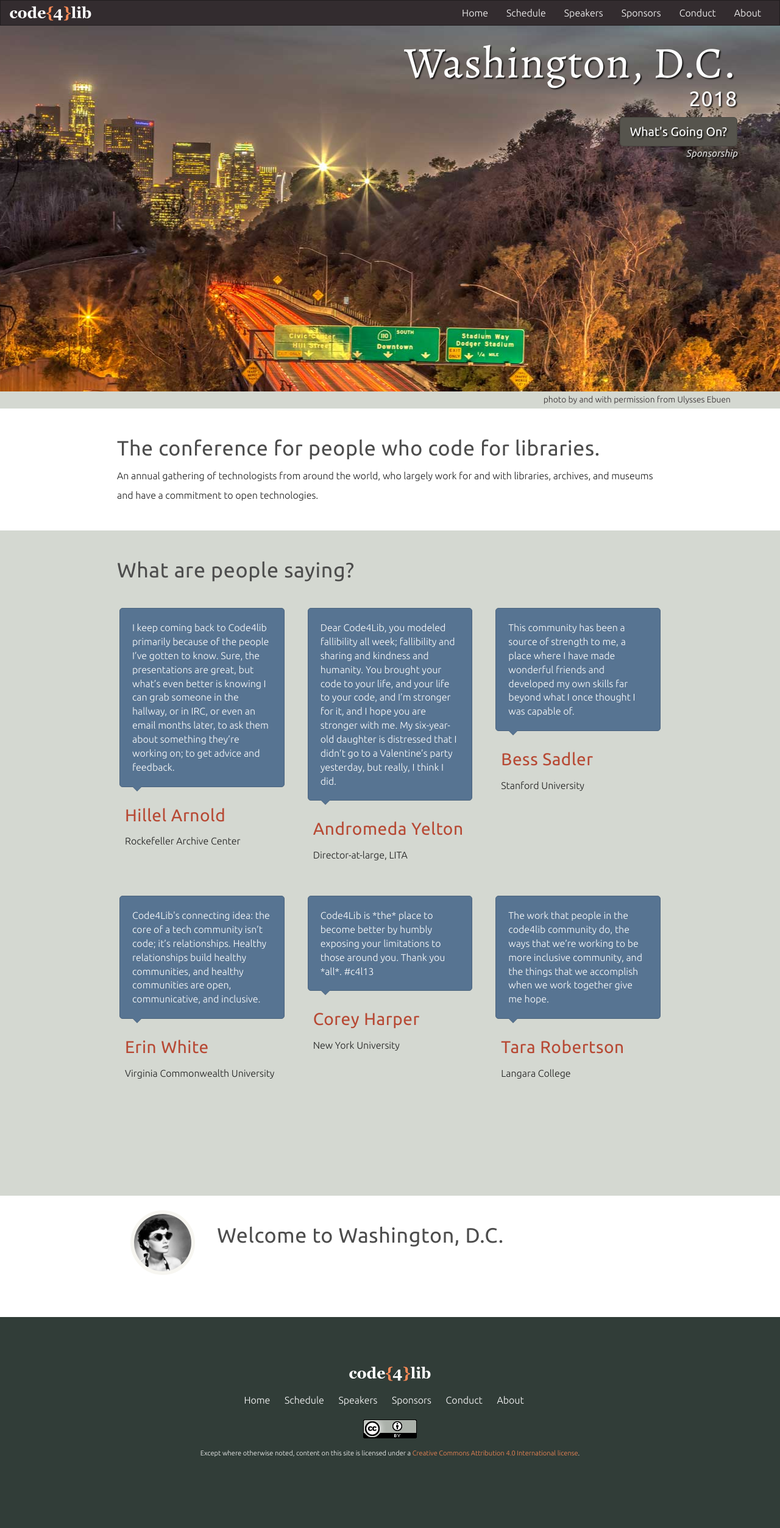
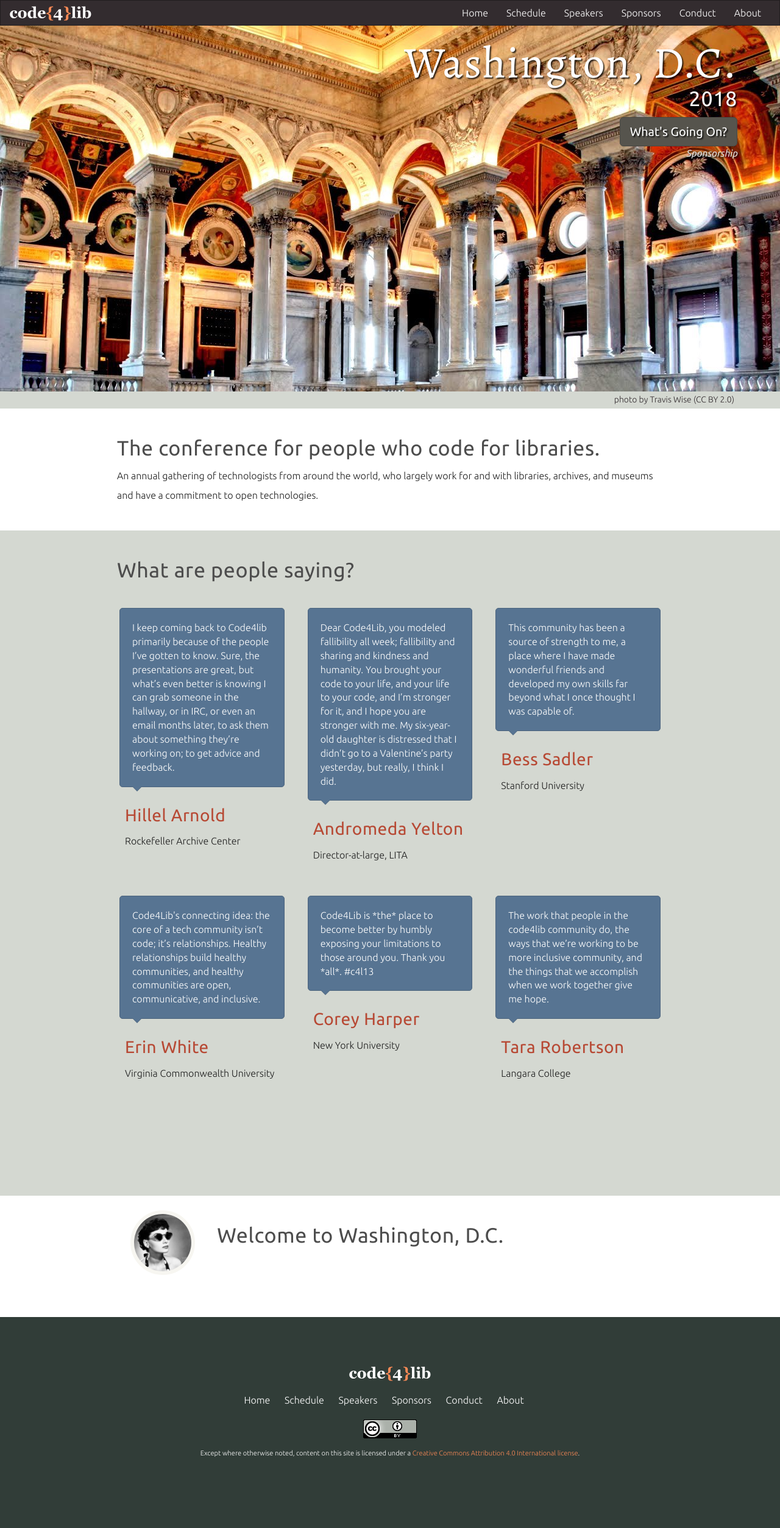
Before and after one commit to code4lib/2018.code4lib.org, a Jekyll site: the page built from index.html, in a window 1280 px wide. Shown: the whole page at 61% size. Built offline with Jekyll 4.4.1, drawn with Linux system fonts in a browser that asks for light colours; some web fonts are replaced.

Commit message:
new hero img of Lib of Congress
ref #2

```diff
--- a/assets/css/main.scss
+++ b/assets/css/main.scss
@@ -232,9 +232,7 @@ p {
 }
 
 .attribution a{
-
   color: $primary-dark;
-  padding: 6px;
 }
 
 .attribution p{
--- a/index.html
+++ b/index.html
@@ -5,7 +5,7 @@ title: code4lib - Washington, D.C. 2018
 
 <!-- Main jumbotron for a primary marketing message or call to action -->
 <div class="row">
-    <div class="jumbotron" id="main" style="background: url(assets/img/los-angeles-cropped.jpg) top no-repeat;">
+    <div class="jumbotron" id="main" style="background: url(/assets/img/loc-internal.jpeg) top no-repeat;">
         <div class="container">
             <h1 class="text-right">Washington, D.C.</h1>
             <h2 class="text-right">2018</h2>
@@ -60,7 +60,7 @@ title: code4lib - Washington, D.C. 2018
 
 <div class="row attribution">
     <div class="container">
-        <p class="text-right small"><a href="https://www.flickr.com/photos/28794394@N03/13502778005/">photo by and with permission from Ulysses Ebuen</a></p>
+        <p class="text-right small"><a href="https://www.flickr.com/photos/photographingtravis/14988543758/">photo by Travis Wise</a> <a href="https://creativecommons.org/licenses/by/2.0/">(CC BY 2.0)</a></p>
     </div>
 </div>
 
```
Also changed, not shown: assets/img/loc-internal.jpeg (added).
